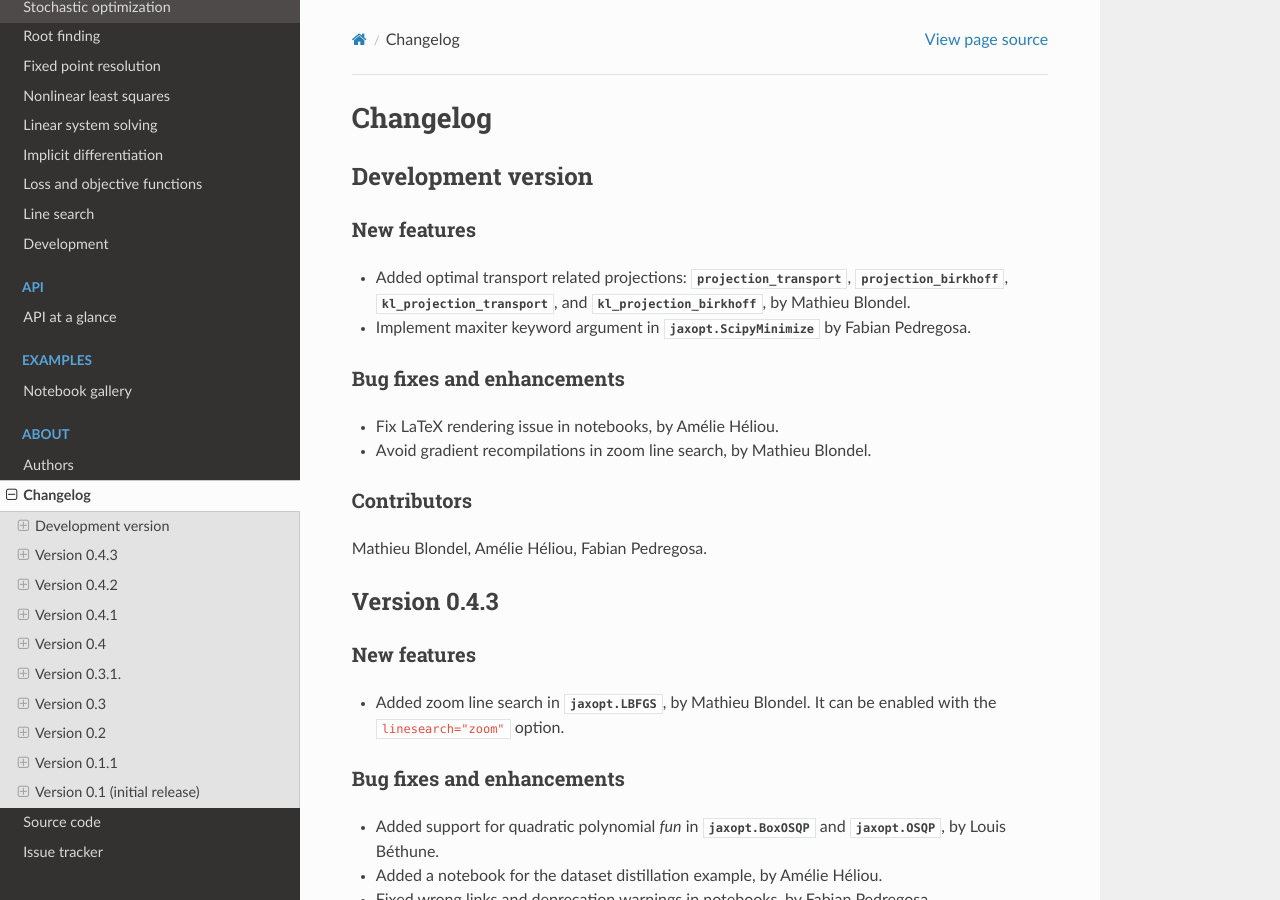
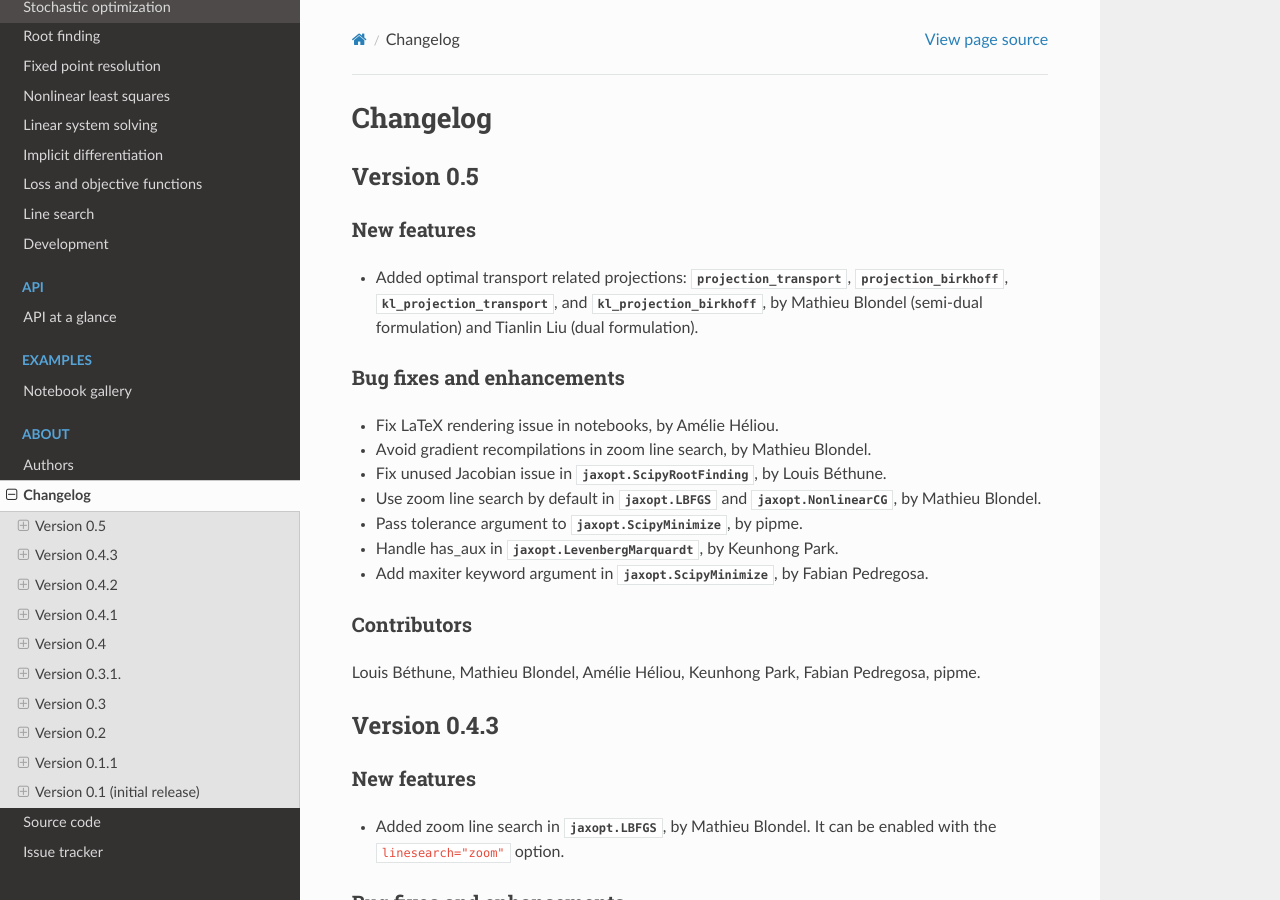
Before and after one commit to google/jaxopt, a Sphinx documentation site: the page built from docs/changelog.rst, in a window 1280 px wide and 900 px high. Built offline with Sphinx 7.4.7 and the Read the Docs theme 2.0.0, drawn with Linux system fonts in a browser that asks for light colours; pages that are not in the unit, such as notebooks, are missing from menus.

Commit message:
Prepare release 0.5.

```diff
--- a/docs/changelog.rst
+++ b/docs/changelog.rst
@@ -1,8 +1,8 @@
 Changelog
 =========
 
-Development version
--------------------
+Version 0.5
+-----------
 
 New features
 ~~~~~~~~~~~~
@@ -13,20 +13,23 @@ New features
   :func:`kl_projection_transport <jaxopt.projection.kl_projection_transport>`,
   and
   :func:`kl_projection_birkhoff <jaxopt.projection.kl_projection_birkhoff>`,
-  by Mathieu Blondel.
-
-- Implement maxiter keyword argument in :class:`jaxopt.ScipyMinimize` by Fabian Pedregosa.
+  by Mathieu Blondel (semi-dual formulation) and Tianlin Liu (dual formulation).
 
 Bug fixes and enhancements
 ~~~~~~~~~~~~~~~~~~~~~~~~~~
 
 - Fix LaTeX rendering issue in notebooks, by Amélie Héliou.
 - Avoid gradient recompilations in zoom line search, by Mathieu Blondel.
+- Fix unused Jacobian issue in :class:`jaxopt.ScipyRootFinding`, by Louis Béthune.
+- Use zoom line search by default in :class:`jaxopt.LBFGS` and :class:`jaxopt.NonlinearCG`, by Mathieu Blondel.
+- Pass tolerance argument to :class:`jaxopt.ScipyMinimize`, by pipme.
+- Handle has_aux in :class:`jaxopt.LevenbergMarquardt`, by Keunhong Park.
+- Add maxiter keyword argument in :class:`jaxopt.ScipyMinimize`, by Fabian Pedregosa.
 
 Contributors
 ~~~~~~~~~~~~
 
-Mathieu Blondel, Amélie Héliou, Fabian Pedregosa.
+Louis Béthune, Mathieu Blondel, Amélie Héliou, Keunhong Park, Fabian Pedregosa, pipme.
 
 Version 0.4.3
 -------------
--- a/jaxopt/version.py
+++ b/jaxopt/version.py
@@ -14,4 +14,4 @@
 
 """JAXopt version."""
 
-__version__ = "0.4.3"
+__version__ = "0.5"
```
